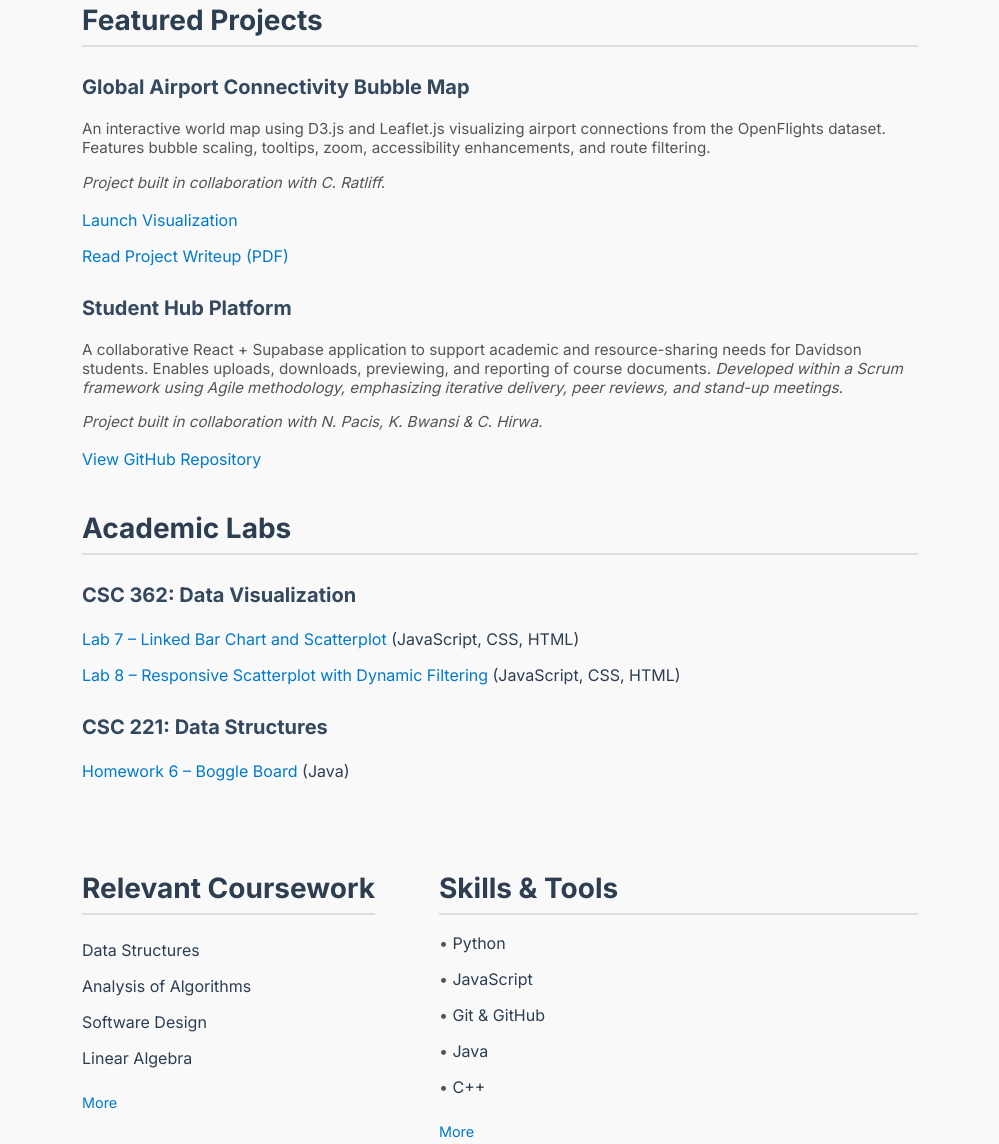
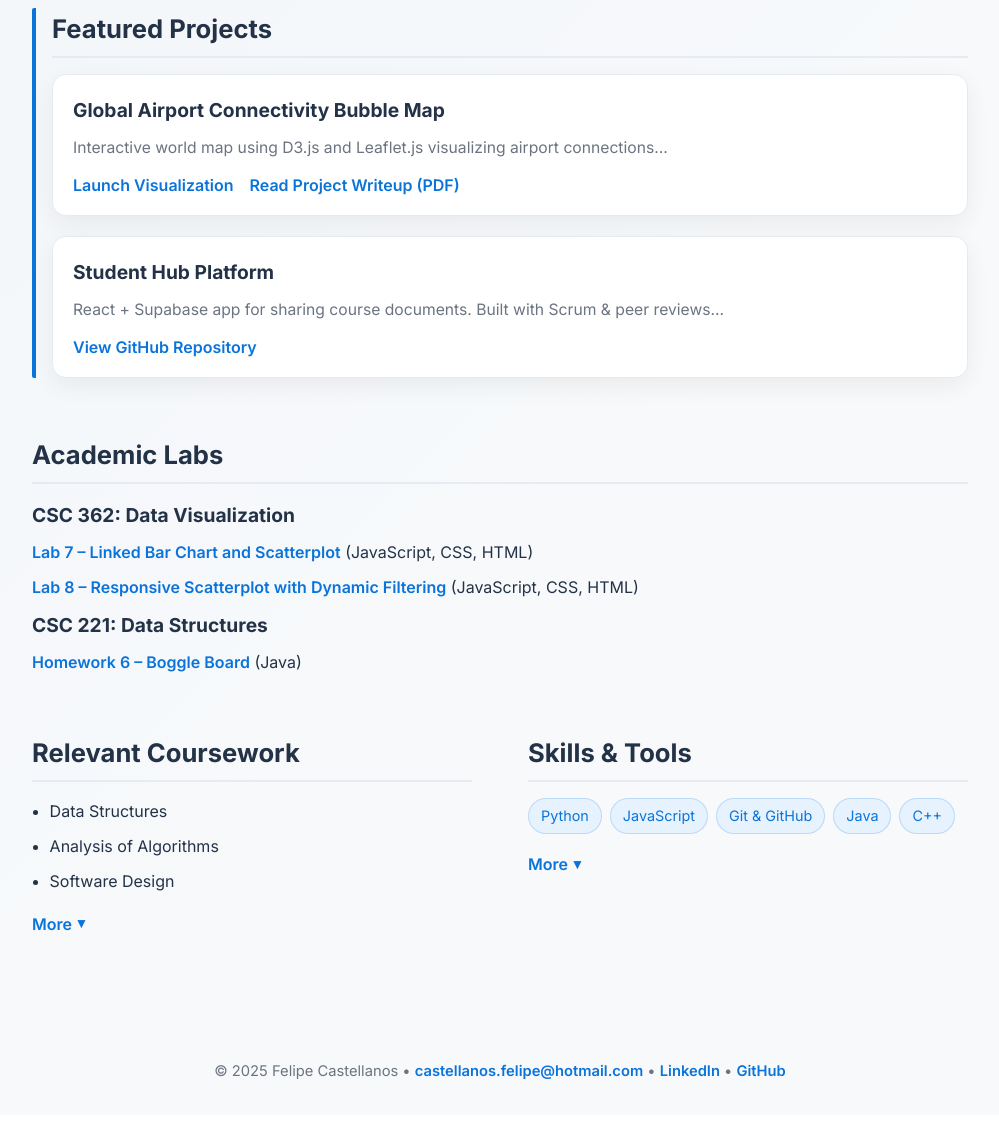
Before and after one commit to castellanossfelipe/castellanossfelipe.github.io, a plain HTML site: page index.html in a window 1280 px wide. Shown: the part 463-1607 px from the top of the page, without its empty margins (140-1139 px from the left). After the commit the page ends 1578 px from the top, so only its background shows below. Drawn offline with Linux system fonts and the light colour scheme.

Commit message:
Changes to CSS and design

```diff
--- a/index.html
+++ b/index.html
@@ -24,34 +24,30 @@
     </p>
   </header>
 
-  <section>
+  <section class="section-accent">
 
     <h2>Featured Projects</h2>
 
-    <h3>Global Airport Connectivity Bubble Map</h3>
-    <div class="project-description">
-      An interactive world map using D3.js and Leaflet.js visualizing airport connections from the
-      OpenFlights dataset. Features bubble scaling, tooltips, zoom, accessibility enhancements,
-      and route filtering. <p><i>Project built in collaboration with C. Ratliff.</i></p>
+    <div class="project-card">
+      <h3>Global Airport Connectivity Bubble Map</h3>
+      <p class="project-description">
+        Interactive world map using D3.js and Leaflet.js visualizing airport connections…
+      </p>
+      <div class="project-actions">
+        <a href="airport-vis/index.html">Launch Visualization</a>
+        <a href="airport-vis/writeup.pdf" target="_blank">Read Project Writeup (PDF)</a>
+      </div>
     </div>
-    <ul>
-      <li><a href="airport-vis/index.html">Launch Visualization</a></li>
-      <li><a href="airport-vis/writeup.pdf" target="_blank">Read Project Writeup (PDF)</a></li>
-    </ul>
 
-    <h3>Student Hub Platform</h3>
-    <div class="project-description">
-      A collaborative React + Supabase application to support academic and resource-sharing needs
-      for Davidson students. Enables uploads, downloads, previewing, and reporting of course
-      documents. <i>Developed within a Scrum framework using Agile methodology, emphasizing
-        iterative delivery, peer reviews, and stand-up meetings.</i> <p><i>Project built in
-          collaboration with N. Pacis, K. Bwansi & C. Hirwa.</i></p>
-
+    <div class="project-card">
+      <h3>Student Hub Platform</h3>
+      <p class="project-description">
+        React + Supabase app for sharing course documents. Built with Scrum & peer reviews…
+      </p>
+      <div class="project-actions">
+        <a href="https://github.com/N-Pacis/Student-Hub/tree/main" target="_blank">View GitHub Repository</a>
+      </div>
     </div>
-    <ul>
-      <li><a href="https://github.com/N-Pacis/Student-Hub/tree/main" target="_blank">View GitHub
-        Repository</a></li>
-    </ul>
   </section>
 
   <section>
@@ -143,7 +139,7 @@
       });
     }
 
-    setupToggle("#course-list", "#toggle-courses", 4);
+    setupToggle("#course-list", "#toggle-courses", 3);
 
     setupToggle("#skills-list", "#toggle-skills", 5);
   });
--- a/style.css
+++ b/style.css
@@ -1,167 +1,243 @@
-* {
-    box-sizing: border-box;
+/* ========= Base + Theme ========= */
+:root{
+  --bg: #f7f9fb;
+  --card: #ffffff;
+  --text: #243247;
+  --muted: #6b7480;
+  --border: #e6ebf1;
+  --accent: #0b74da;        /* your brand blue */
+  --accent-weak: #e7f2ff;
+  --shadow: 0 8px 24px rgba(0,0,0,0.06);
+}
+
+@media (prefers-color-scheme: dark){
+  :root{
+    --bg:#0e1116;
+    --card:#141922;
+    --text:#e6eaf2;
+    --muted:#a1a9b6;
+    --border:#2a2f39;
+    --accent:#5aa9ff;
+    --accent-weak:#112137;
+    --shadow: 0 10px 28px rgba(0,0,0,0.45);
+  }
+}
+
+* { box-sizing: border-box; }
+
+html, body {
+  margin: 0;
+  padding: 0;
 }
 
 body {
-    font-family: 'Inter', sans-serif;
-    margin: 0;
-    padding: 2rem;
-    background-color: #f9f9f9;
-    color: #2c3e50;
-    max-width: 900px;
-    margin-left: auto;
-    margin-right: auto;
+  font-family: 'Inter', system-ui, -apple-system, Segoe UI, Roboto, Arial, sans-serif;
+  color: var(--text);
+  background: linear-gradient(135deg, var(--bg), #f4f7fa 25%, var(--bg) 60%);
+  min-height: 100vh;
+  line-height: 1.65;
+  -webkit-font-smoothing: antialiased;
+  -moz-osx-font-smoothing: grayscale;
+  max-width: 1000px;
+  padding: 2rem;
+  margin: 0 auto;
 }
 
+/* ========= Header ========= */
 header {
-    text-align: center;
-    margin-bottom: 3rem;
+  text-align: center;
+  margin-bottom: 3rem;
 }
 
 h1 {
-    font-size: 2.75rem;
-    font-weight: 700;
-    margin-bottom: 0.25rem;
+  font-size: clamp(2.2rem, 2.5vw + 1.2rem, 3rem);
+  font-weight: 700;
+  letter-spacing: -0.02em;
+  margin: 0.25rem 0 0.25rem;
 }
 
 .location {
-    font-size: 1rem;
-    color: #777;
-    margin-top: 0.25rem;
+  font-size: 0.95rem;
+  color: var(--muted);
+  margin-top: 0.25rem;
 }
 
 p.intro {
-    font-size: 1.2rem;
-    color: #444;
-    margin-top: 1rem;
-    line-height: 1.6;
+  font-size: 1.05rem;
+  color: var(--text);
+  opacity: 0.9;
+  margin: 1rem auto 0;
+  max-width: 70ch;
 }
 
-h2 {
-    margin-top: 2.5rem;
-    border-bottom: 2px solid #ddd;
-    padding-bottom: 0.5rem;
-    font-size: 1.75rem;
+/* Profile pic */
+.profile-pic {
+  width: 140px; height: 140px;
+  border-radius: 50%;
+  overflow: hidden;
+  margin: 0 auto 1rem;
+  box-shadow: var(--shadow);
+  border: 1px solid var(--border);
+}
+.profile-pic-wrapper {
+  width: 100%; height: 100%;
+  transform: scale(1.08);
+  object-fit: cover;
+  object-position: 20% 30%;
 }
 
-h3 {
-    margin-top: 1.75rem;
-    color: #34495e;
-    font-size: 1.25rem;
+/* ========= Headings & Sections ========= */
+section { margin-bottom: 3.5rem; }
+
+h2 {
+  font-size: 1.6rem;
+  font-weight: 650;
+  margin: 0 0 1rem 0;
+  padding-bottom: 0.35rem;
+  border-bottom: 2px solid var(--border);
 }
 
-ul {
-    list-style: none;
-    padding-left: 0;
+/* Optional accent bar for big sections — add class="section-accent" to <section> */
+.section-accent {
+  border-left: 4px solid var(--accent);
+  padding-left: 1rem;
+  border-radius: 2px;
 }
 
-li {
-    margin-bottom: 0.75rem;
-    line-height: 1.5;
+/* Project titles */
+h3 {
+  margin: 0 0 0.5rem 0;
+  color: var(--text);
+  font-size: 1.2rem;
 }
 
+/* ========= Links with classy underline ========= */
 a {
-    color: #007acc;
-    text-decoration: none;
-    font-weight: 500;
+  color: var(--accent);
+  font-weight: 600;
+  text-decoration: none;
+  background-image: linear-gradient(currentColor, currentColor);
+  background-position: 0% 100%;
+  background-repeat: no-repeat;
+  background-size: 0% 2px;
+  transition: background-size 200ms ease;
+}
+a:hover { background-size: 100% 2px; }
+a:focus-visible {
+  outline: 3px solid color-mix(in oklab, var(--accent) 30%, transparent);
+  outline-offset: 2px;
+  border-radius: 4px;
 }
 
-a:hover {
-    text-decoration: underline;
+/* ========= Lists ========= */
+ul { list-style: none; padding: 0; margin: 0; }
+li { margin-bottom: 0.55rem; }
+
+/* Keep coursework as standard bullets */
+#course-list { padding-left: 1.1rem; }
+#course-list li { list-style: disc; }
+
+/* ========= Pills for Skills ========= */
+#skills-list {
+  display: flex;
+  flex-wrap: wrap;
+  gap: 0.5rem;
+  padding-left: 0;
+}
+#skills-list li {
+  display: inline-block;
+  background: var(--accent-weak);
+  color: var(--accent);
+  padding: 0.35rem 0.75rem;
+  border-radius: 999px;
+  font-size: 0.9rem;
+  border: 1px solid color-mix(in oklab, var(--accent) 20%, transparent);
+  white-space: nowrap;
 }
 
-.project-description {
-    font-size: 0.95rem;
-    color: #555;
-    margin-top: 0.25rem;
-    margin-bottom: 0.5rem;
+/* ========= Two-column layout ========= */
+.two-column {
+  display: grid;
+  grid-template-columns: 1fr 1fr;
+  gap: 2.25rem 3.5rem;
+  align-items: start;
+}
+.column { min-width: 280px; }
+@media (max-width: 820px){
+  .two-column { grid-template-columns: 1fr; }
 }
 
-footer {
-    margin-top: 5rem;
-    text-align: center;
-    font-size: 0.9rem;
-    color: #999;
+/* ========= Project Cards ========= */
+.project-card {
+  background: var(--card);
+  border: 1px solid var(--border);
+  border-radius: 14px;
+  padding: 1.25rem 1.25rem 1rem;
+  box-shadow: var(--shadow);
+  margin: 1rem 0 1.25rem;
+}
+.project-card p { margin: 0.25rem 0 0.75rem; color: var(--muted); }
+.project-actions { display: flex; gap: 1rem; flex-wrap: wrap; }
+
+/* If keeping simple description blocks, still give them rhythm */
+.project-description {
+  font-size: 0.98rem;
+  color: var(--muted);
+  margin: 0.25rem 0 0.75rem;
 }
 
-.profile-pic {
-    width: 140px;
-    height: 140px;
-    border-radius: 50%;
-    overflow: hidden;
-    display: block;
-    margin: 0 auto 1rem auto;
-    box-shadow: 0 4px 8px rgba(0,0,0,0.1);
-    position: relative;
+/* ========= Toggle Buttons (Coursework + Skills) ========= */
+#toggle-courses,
+#toggle-skills {
+  appearance: none;
+  background: transparent;
+  border: none;
+  color: var(--accent);
+  font: inherit;
+  font-weight: 600;
+  cursor: pointer;
+  margin-top: 0.4rem;
+  padding: 0.1rem 0.25rem 0.1rem 0;
+  display: inline-flex;
+  align-items: center;
+  gap: 0.35rem;
+  transition: color 160ms ease;
 }
 
-.profile-pic-wrapper {
-    width: 100%;
-    height: 100%;
-    transform: scale(1.10);
-    object-fit: cover;
-    object-position: 20% 30%;
+#toggle-courses::after,
+#toggle-skills::after {
+  content: "▾";
+  font-size: 0.9em;
+  transform-origin: center;
+  transform: rotate(0deg) translateY(-1px);
+  transition: transform 180ms ease;
 }
 
-.two-column {
-    display: flex;
-    flex-wrap: wrap;
-    gap: 4rem;
-    margin-top: 3rem;
-    margin-bottom: 3rem;
-    align-items: flex-start;
-  }
-
-  .column {
-    flex: 1 1 0;
-    min-width: 300px;
-  }
-
-  .column h2 {
-    font-size: 1.75rem;
-    margin-bottom: 0.5rem;
-  }
-
-  .column ul {
-    list-style: none;
-    padding-left: 0;
-  }
-
-  .column ul li::before {
-    content: "• ";
-    color: #555;
-  }
-
-#course-list li {
-  display: list-item;
-}
-
-#course-list li.hidden {
-  display: none;
-}
-
-#toggle-courses,
-#toggle-skills {
-  background: none;
-  border: none;
-  padding: 0;
-  margin-top: 0.5rem;
-  font-size: 0.9rem;
-  font-family: inherit;
-  color: #007acc;
-  cursor: pointer;
-  font-weight: 500;
+#toggle-courses[aria-expanded="true"]::after,
+#toggle-skills[aria-expanded="true"]::after {
+  transform: rotate(180deg) translateY(1px);
 }
 
 #toggle-courses:hover,
-#toggle-skills:hover {
-  text-decoration: underline;
+#toggle-skills:hover { text-decoration: underline; }
+
+#toggle-courses:focus-visible,
+#toggle-skills:focus-visible {
+  outline: 3px solid color-mix(in oklab, var(--accent) 30%, transparent);
+  outline-offset: 3px;
+  border-radius: 6px;
 }
 
-#toggle-courses:focus,
-#toggle-skills:focus {
-  outline: none;
-  text-decoration: underline;
+/* Hide items for both toggles */
+.hidden { display: none !important; }
+
+/* ========= Footer ========= */
+footer {
+  margin-top: 4rem;
+  text-align: center;
+  font-size: 0.92rem;
+  color: var(--muted);
 }
 
-.hidden { display: none; }
+/* ========= Micro details ========= */
+small, i, em { color: var(--muted); }
```
